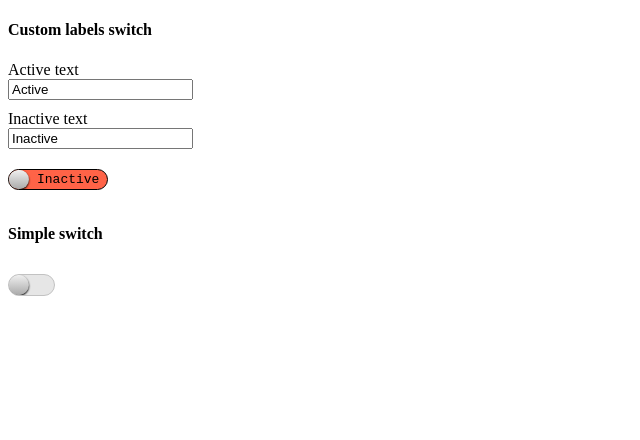
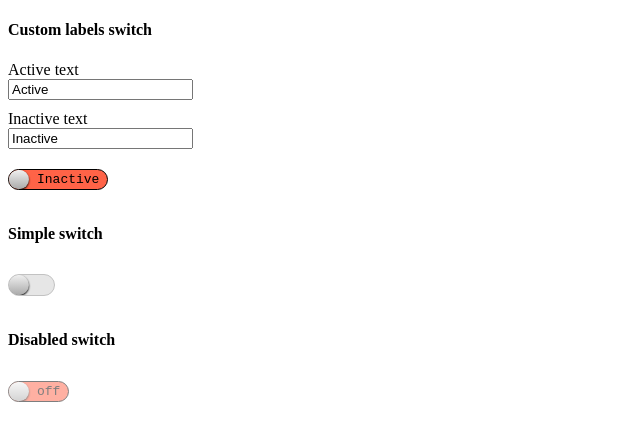
Before and after one commit to x-tag/switch, a website: page demo/index.html in a window 1280 px wide. Shown: the whole page, without its empty margins (0-640 px from the left). Drawn offline with Linux system fonts and the light colour scheme.

Commit message:
first stab at implementing the disabled attribute

```diff
--- a/demo/index.html
+++ b/demo/index.html
@@ -82,6 +82,9 @@
     <h4>Simple switch</h4>
     <x-switch id="tele-demo" onText="✔" offText=" "></x-switch>
 
+    <h4>Disabled switch</h4>
+    <x-switch disabled></x-switch>
+
   </body>
 
   <script type="text/javascript">
--- a/src/switch.css
+++ b/src/switch.css
@@ -6,6 +6,10 @@ x-switch {
 	font-family: monospace;
 	overflow: hidden;
 	cursor: pointer;
+}
+
+x-switch[disabled] {
+    opacity: 0.5;
 }
 
 x-switch input[type="checkbox"] {
--- a/src/switch.js
+++ b/src/switch.js
@@ -60,6 +60,15 @@
           this.firstElementChild.checked = state;
         }
       },
+      disabled: {
+        attribute: { boolean: true },
+        get: function(){
+          return this.firstElementChild.disabled;
+        },
+        set: function(state){
+          this.firstElementChild.disabled = state;
+        }
+      },
       formName: {
         attribute: { name: 'formname' },
         get: function(){
```
